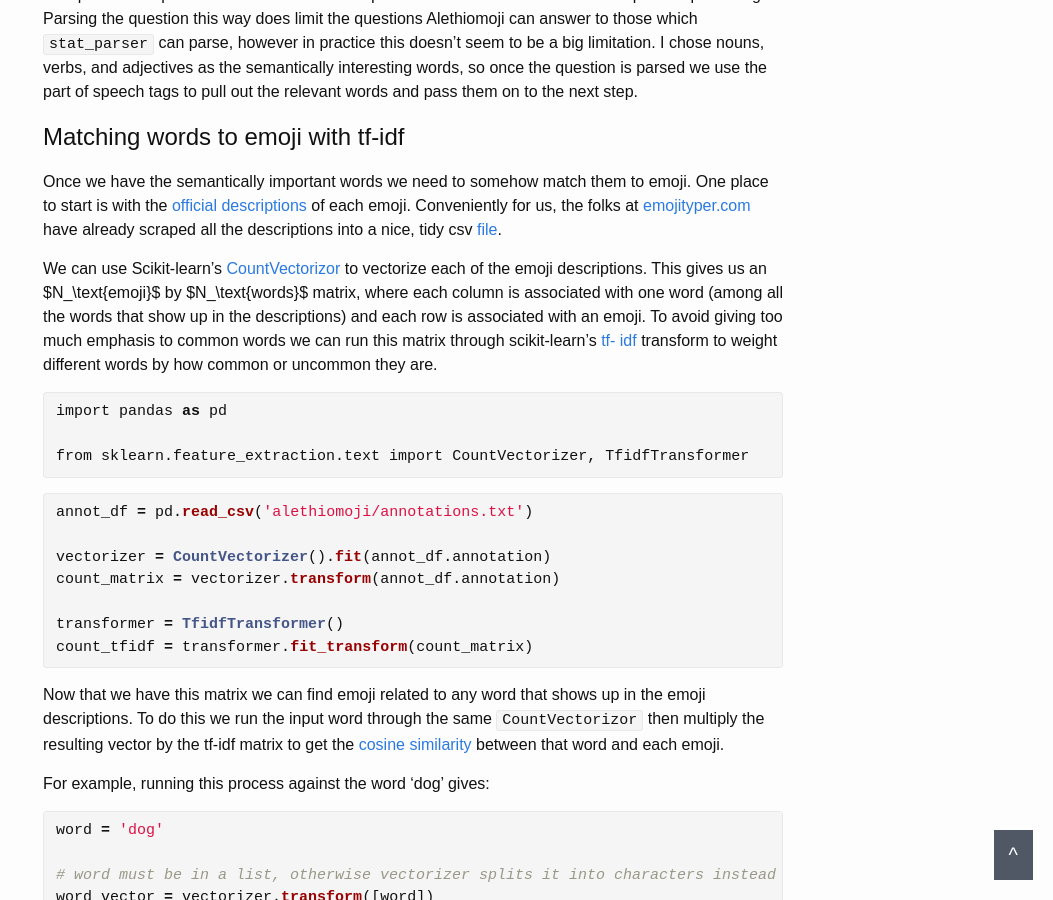
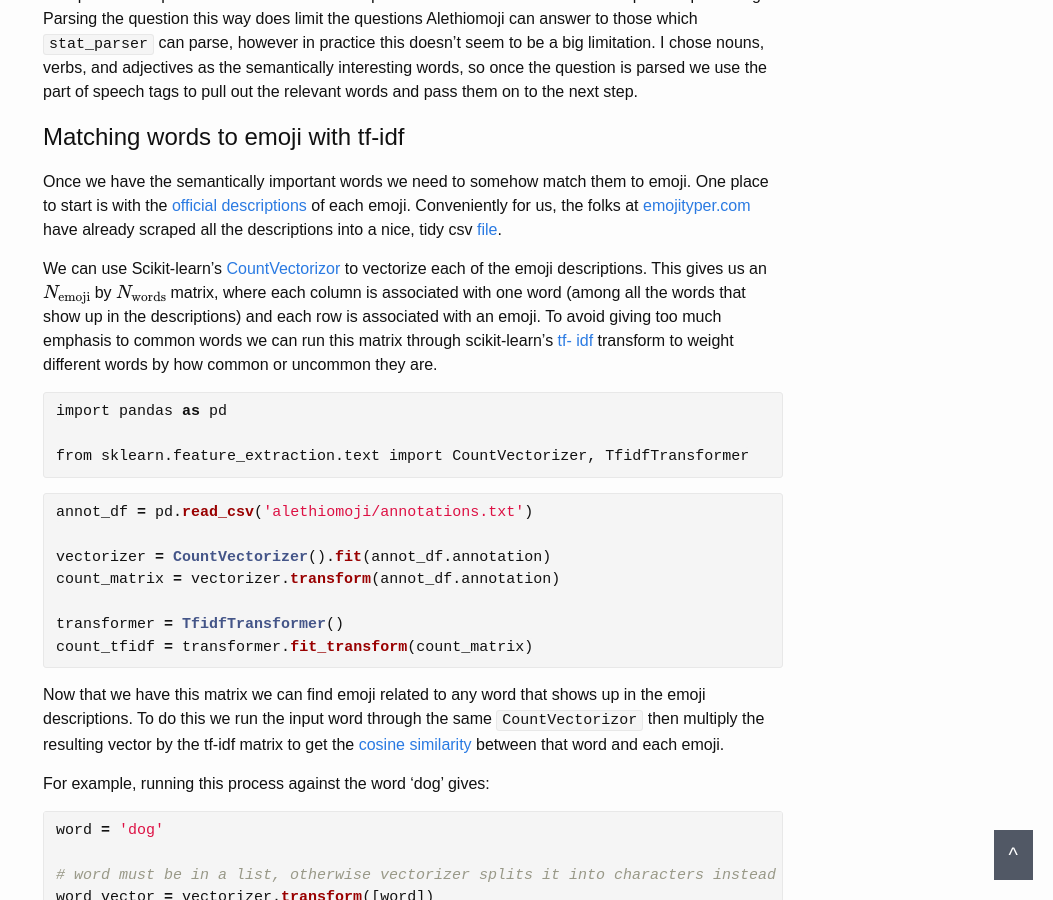
Before and after one commit to hinnefe2/hinnefe2.github.io, a Jekyll site: the page built from _posts/2017-12-03-alethiomoji.md, in a window 1280 px wide and 900 px high, scrolled down 1343 px. Shown: the whole window, without its empty margins (227-1280 px from the left). Built offline with Jekyll 4.4.1, drawn with Linux system fonts in a browser that asks for light colours; formulas are drawn with MathJax 3; comment, search, counter and statistics services are not loaded; some of the changed text lies outside the part shown.

```diff
--- a/_posts/2017-12-03-alethiomoji.md
+++ b/_posts/2017-12-03-alethiomoji.md
@@ -1,6 +1,6 @@
 ---
 layout: post
-title: "An alethiometer for the modern age"
+title: "An Alethiometer for the Modern Age"
 tags:
     - python
     - tools
@@ -91,8 +91,8 @@ er.github.io/blob/master/res/emoji/annotations.txt).
 
 We can use Scikit-learn's [CountVectorizor](http://scikit-
 learn.org/stable/modules/feature_extraction.html#common-vectorizer-usage) to
-vectorize each of the emoji descriptions. This gives us an $N_\text{emoji}$ by
-$N_\text{words}$ matrix, where each column is associated with one word (among
+vectorize each of the emoji descriptions. This gives us an \\(N_\text{emoji}\\) by
+\\(N_\text{words}\\) matrix, where each column is associated with one word (among
 all the words that show up in the descriptions) and each row is associated with
 an emoji. To avoid giving too much emphasis to common words we can run this
 matrix through scikit-learn's [tf-
@@ -243,7 +243,7 @@ emoji_vecs.dot(word_vector.transpose()).sort_values(by=word, ascending=False).he
 <table border="1" class="dataframe">
   <thead>
     <tr style="text-align: right;">
-      <th>word</th>
+      <th></th>
       <th>apocalypse</th>
     </tr>
     <tr>
```
